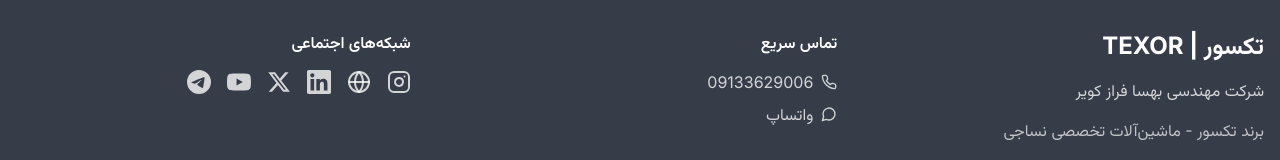
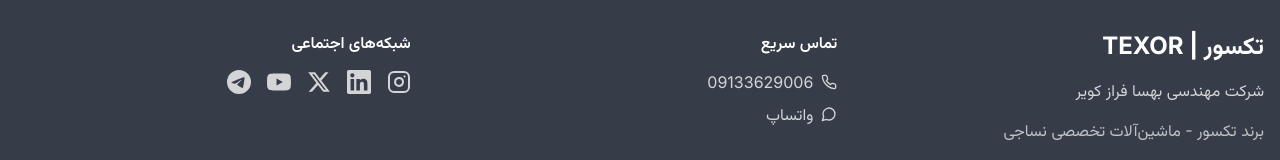
Before and after one commit to benjaminhansen733-rgb/texor-industrial-machinery, a React (Vite) app: page / in a window 1280 px wide. Shown: the part 4098-4258 px from the top of the page. Built offline with nearby package versions, Linux system fonts and the light colour scheme.

Commit message:
Remove website icon from social media links
Remove the website icon from the footer's social media links.

```diff
--- a/src/components/Footer.tsx
+++ b/src/components/Footer.tsx
@@ -40,9 +40,6 @@ export const Footer = () => {
               <a href="https://instagram.com/texorco" target="_blank" rel="noopener noreferrer" className="text-background/80 hover:text-primary-foreground transition-colors duration-200">
                 <Instagram className="h-6 w-6" />
               </a>
-              <a href="https://www.texorco.com" target="_blank" rel="noopener noreferrer" className="text-background/80 hover:text-primary-foreground transition-colors duration-200">
-                <Globe className="h-6 w-6" />
-              </a>
               <a href="https://linkedin.com/company/texorco" target="_blank" rel="noopener noreferrer" className="text-background/80 hover:text-primary-foreground transition-colors duration-200">
                 <svg className="h-6 w-6" fill="currentColor" viewBox="0 0 24 24">
                   <path d="M20.447 20.452h-3.554v-5.569c0-1.328-.027-3.037-1.852-3.037-1.853 0-2.136 1.445-2.136 2.939v5.667H9.351V9h3.414v1.561h.046c.477-.9 1.637-1.85 3.37-1.85 3.601 0 4.267 2.37 4.267 5.455v6.286zM5.337 7.433c-1.144 0-2.063-.926-2.063-2.065 0-1.138.92-2.063 2.063-2.063 1.14 0 2.064.925 2.064 2.063 0 1.139-.925 2.065-2.064 2.065zm1.782 13.019H3.555V9h3.564v11.452zM22.225 0H1.771C.792 0 0 .774 0 1.729v20.542C0 23.227.792 24 1.771 24h20.451C23.2 24 24 23.227 24 22.271V1.729C24 .774 23.2 0 22.222 0h.003z"/>
```
